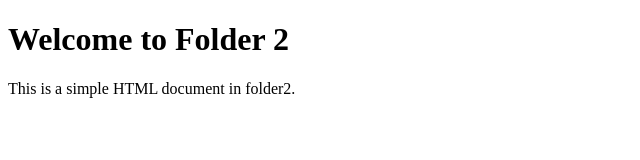
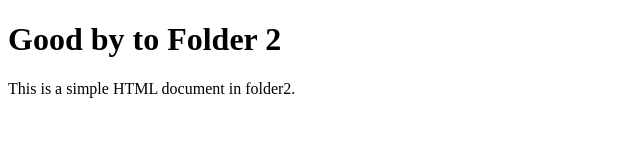
Before and after one commit to Karatsiuba/test, a plain HTML site: page folder2/index.html in a window 1280 px wide. Shown: the whole page, without its empty margins (0-640 px from the left). Drawn offline with Linux system fonts and the light colour scheme.

Commit message:
Updates inex file

```diff
--- a/folder2/index.html
+++ b/folder2/index.html
@@ -6,7 +6,7 @@
     <title>Document</title>
 </head>
 <body>
-    <h1>Welcome to Folder 2</h1>
+    <h1>Good by to Folder 2</h1>
     <p>This is a simple HTML document in folder2.</p>
 
 </body>
```
